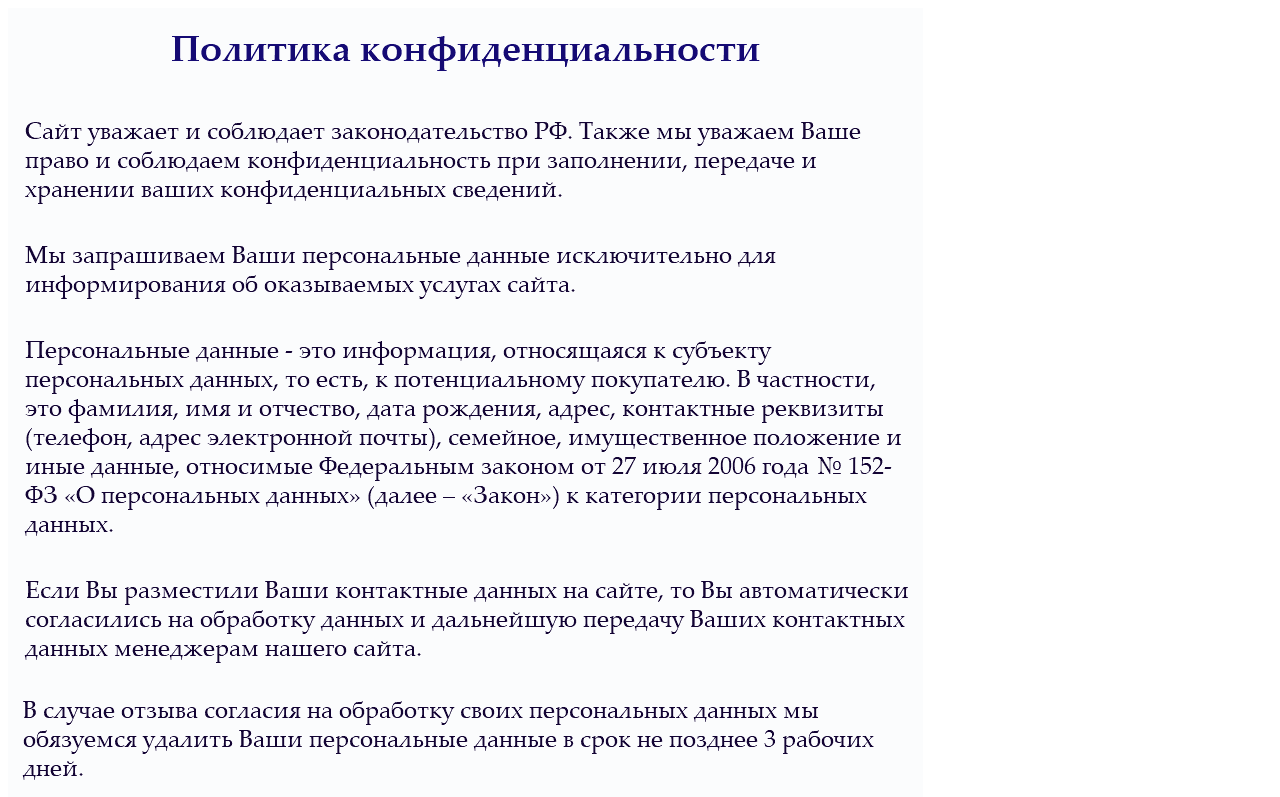
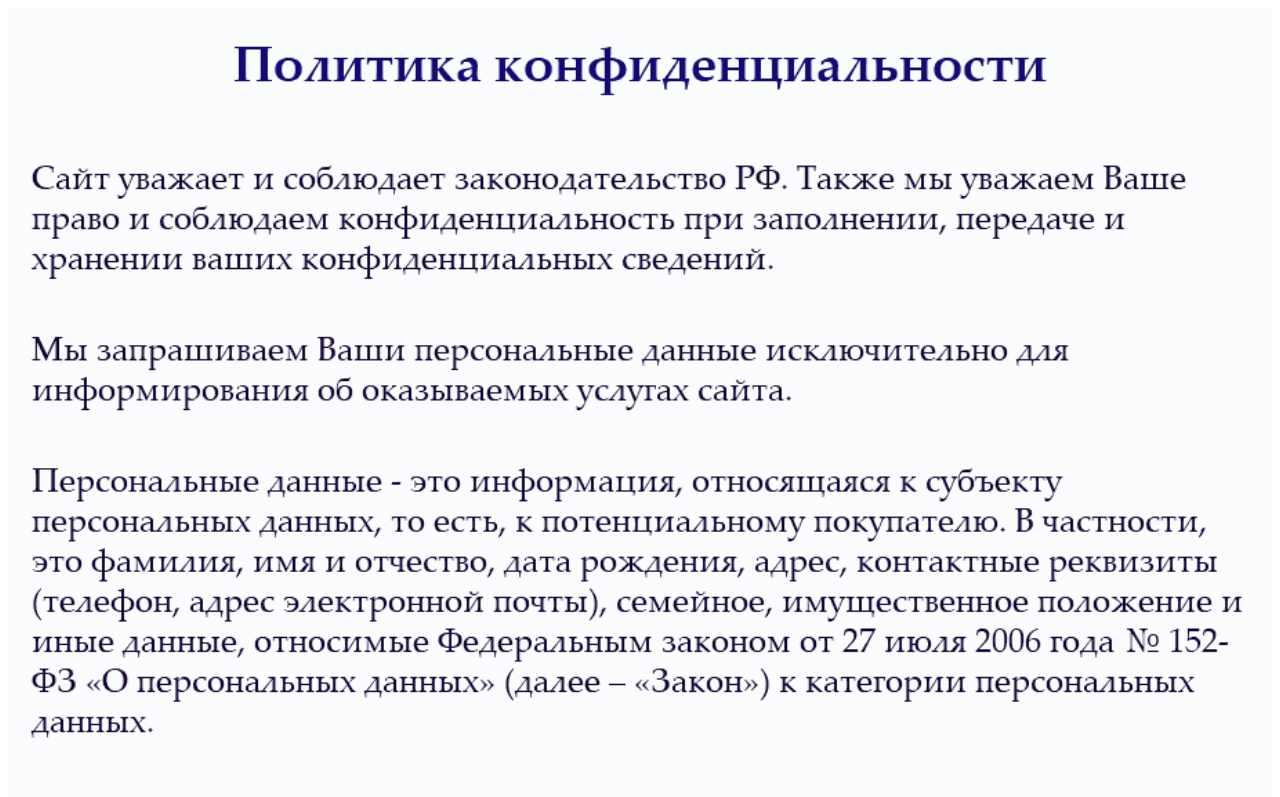
Before and after one commit to Prudexxx/politika, a plain HTML site: page index.html in a window 1280 px wide. Shown: the top 797 px of the page. Drawn offline with Linux system fonts and the light colour scheme.

Commit message:
Update index.html

```diff
--- a/index.html
+++ b/index.html
@@ -6,6 +6,6 @@
     <title>Политика конфидициальности</title>
 </head>
 <body>
-    <div style="width: 100%; margin: 0 auto;"><img src="4de79ed22702d696bc32b8e125e43bef.png" alt=""></div>
+    <div ><img style="width: 100%; margin: 0 auto;" src="4de79ed22702d696bc32b8e125e43bef.png" alt=""></div>
 </body>
 </html>
```
